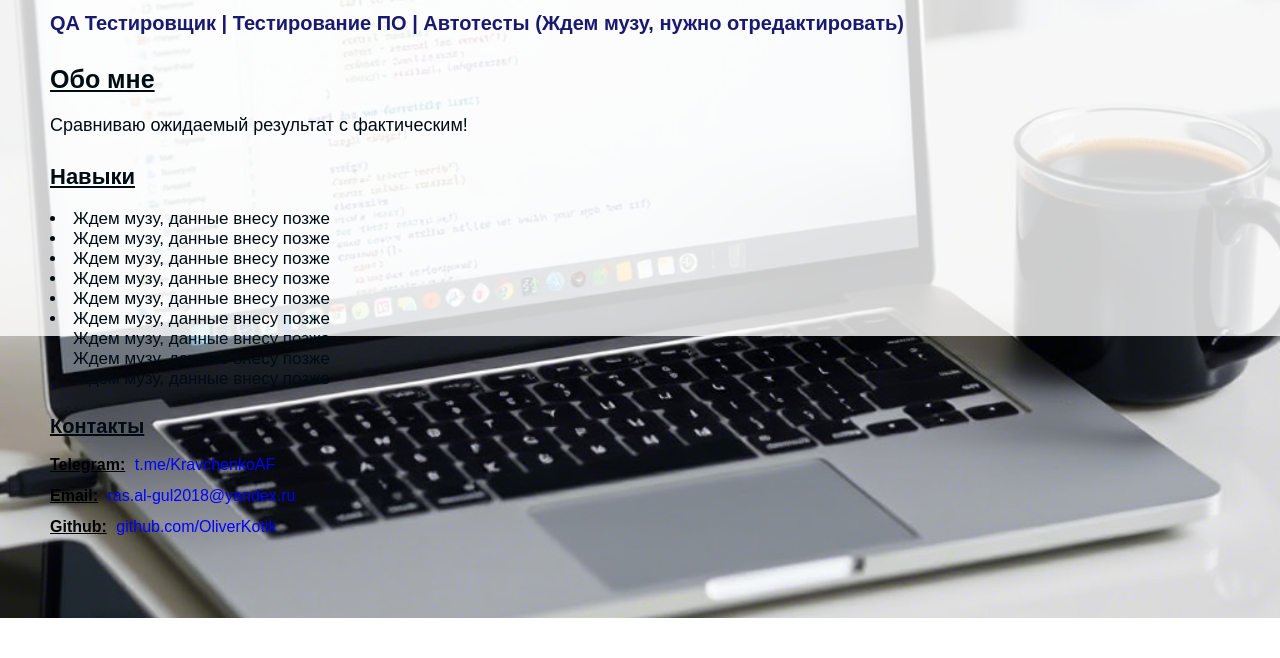
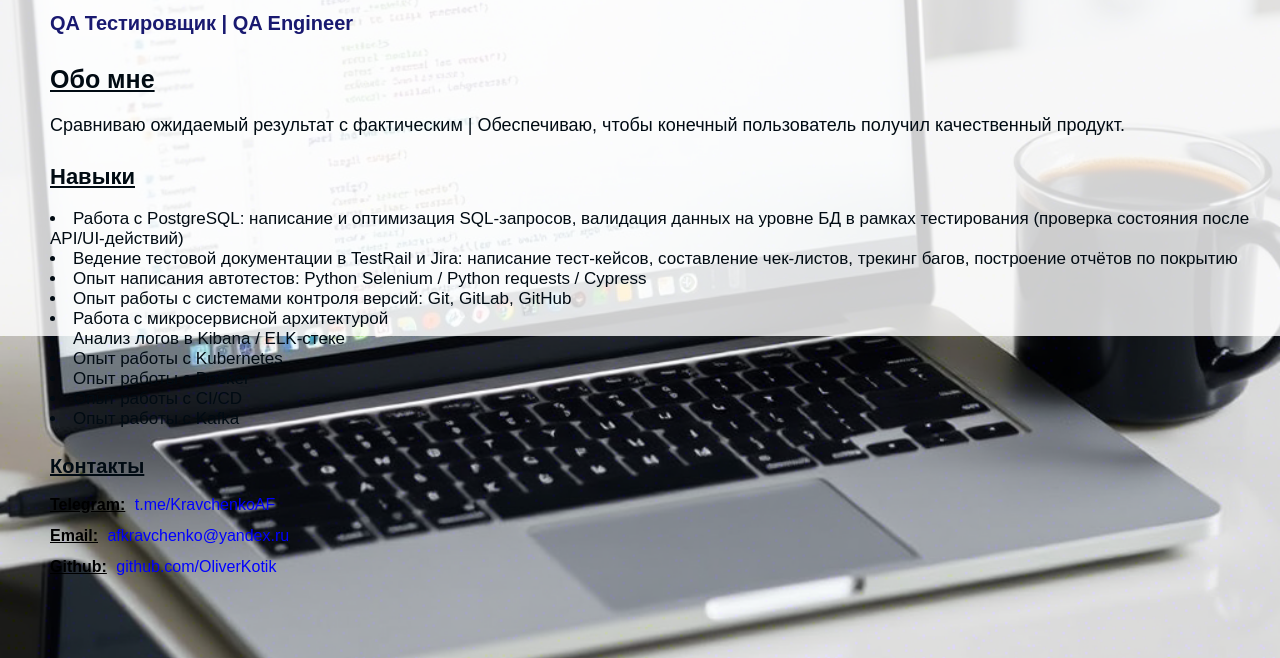
Before and after one commit to OliverKotik/my-website-test-, a plain HTML site: page index.html in a window 1280 px wide. Shown: the part 464-1122 px from the top of the page. Before the commit the page ends 1082 px from the top, so only its background shows below. Drawn offline with Linux system fonts and the light colour scheme.

Commit message:
обновленная версия визитки

```diff
--- a/index.html
+++ b/index.html
@@ -6,39 +6,42 @@
 </head>
 <link rel="stylesheet" href="stile.css">
 <body>
+    <a href="https://t.me/KravchenkoAF" target="_blank" style="text-decoration: none;">
     <button id="bb1">
-    <img src="111.jpg" alt="Что-то не так, фото не загрузилось">
+        <img src="111.jpg" alt="Фото не загрузилось">
     </button>
+    </a>
     <h1 id="hh1">Кравченко Александр</h1>
-    <p id="pp1"><strong>QA Тестировщик | Тестирование ПО | Автотесты (Ждем музу, нужно отредактировать)</strong></p>
+    <p id="pp1"><strong>QA Тестировщик | QA Engineer </strong></p>
 
     <div>
         <h2 id="hh2">Обо мне</h2>
-        <p id="pp2">Сравниваю ожидаемый результат с фактическим!</p>
+        <p id="pp2">Сравниваю ожидаемый результат с фактическим | Обеспечиваю, чтобы конечный пользователь получил качественный продукт.</p>
     </div>
 
     <div>
         <h2 id="hh3">Навыки</h2>
-            <li class="ll1">Ждем музу, данные внесу позже</li>
-            <li class="ll1">Ждем музу, данные внесу позже</li>
-            <li class="ll1">Ждем музу, данные внесу позже</li>
-            <li class="ll1">Ждем музу, данные внесу позже</li>
-            <li class="ll1">Ждем музу, данные внесу позже</li>
-            <li class="ll1">Ждем музу, данные внесу позже</li>
-            <li class="ll1">Ждем музу, данные внесу позже</li>
-            <li class="ll1">Ждем музу, данные внесу позже</li>
-            <li class="ll1">Ждем музу, данные внесу позже</li>
+            <li class="ll1">Работа с PostgreSQL: написание и оптимизация SQL-запросов, валидация данных на уровне БД в рамках тестирования (проверка состояния после API/UI-действий)</li>
+            <li class="ll1">Ведение тестовой документации в TestRail и Jira: написание тест-кейсов, составление чек-листов, трекинг багов, построение отчётов по покрытию</li>
+            <li class="ll1">Опыт написания автотестов: Python Selenium / Python requests / Cypress</li>
+            <li class="ll1">Опыт работы с системами контроля версий: Git, GitLab, GitHub</li>
+            <li class="ll1">Работа с микросервисной архитектурой</li>
+            <li class="ll1">Анализ логов в Kibana / ELK-стеке</li>
+            <li class="ll1">Опыт работы с Kubernetes</li>
+            <li class="ll1">Опыт работы с Docker</li>
+            <li class="ll1">Опыт работы с CI/CD</li>
+            <li class="ll1">Опыт работы с Kafka</li>
     </div>
 
     <div>
     <h2 id="hh4">Контакты</h2>
         <li class="ll2">
             <strong>Telegram:</strong>
-            <a href="https://t.me/KravchenkoAF " target="_blank">t.me/KravchenkoAF</a>
+            <a href="https://t.me/KravchenkoAF" target="_blank">t.me/KravchenkoAF</a>
         </li>
         <li class="ll2">
             <strong>Email:</strong>
-            <a href="mailto:ras.al-gul2018@yandex.ru" target="_blank">ras.al-gul2018@yandex.ru</a>
+            <a href="mailto:afkravchenko@yandex.ru" target="_blank">afkravchenko@yandex.ru</a>
         </li>
         <li class="ll2">
             <strong>Github:</strong>
```
Also changed, not shown: 111.jpg.
